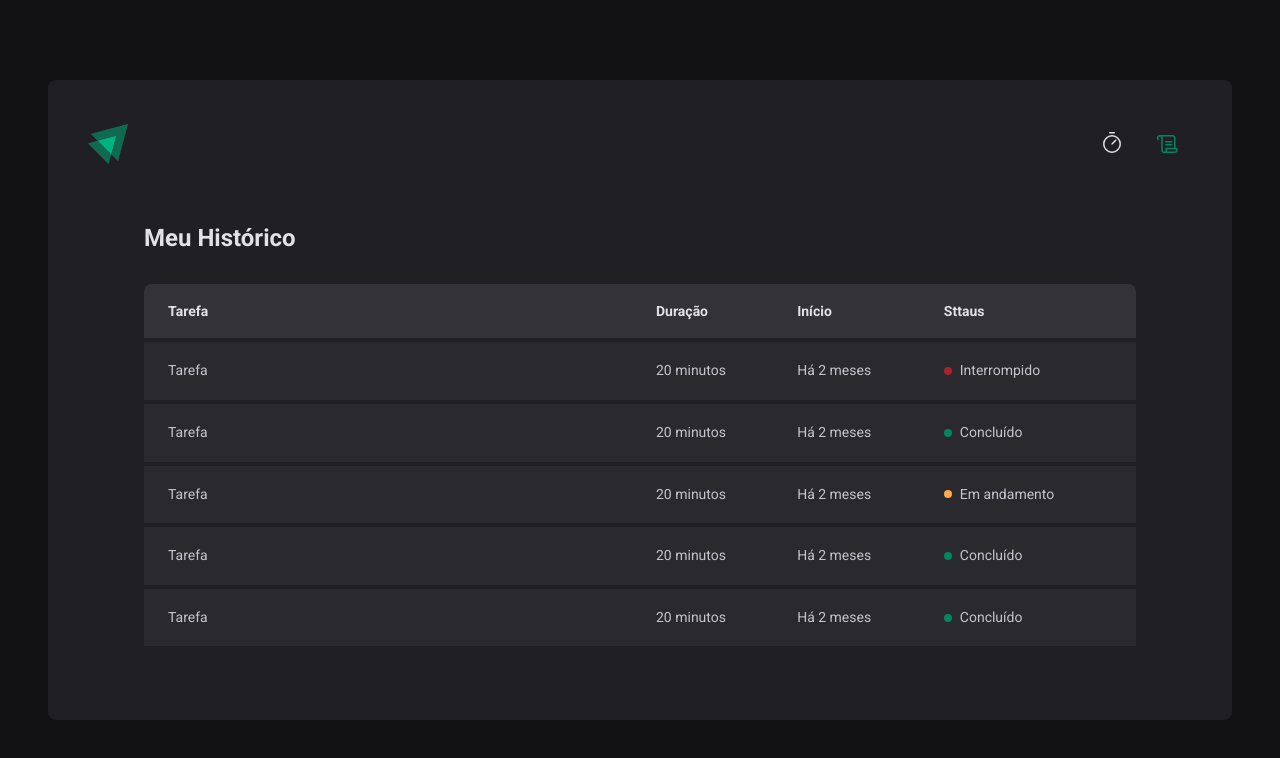
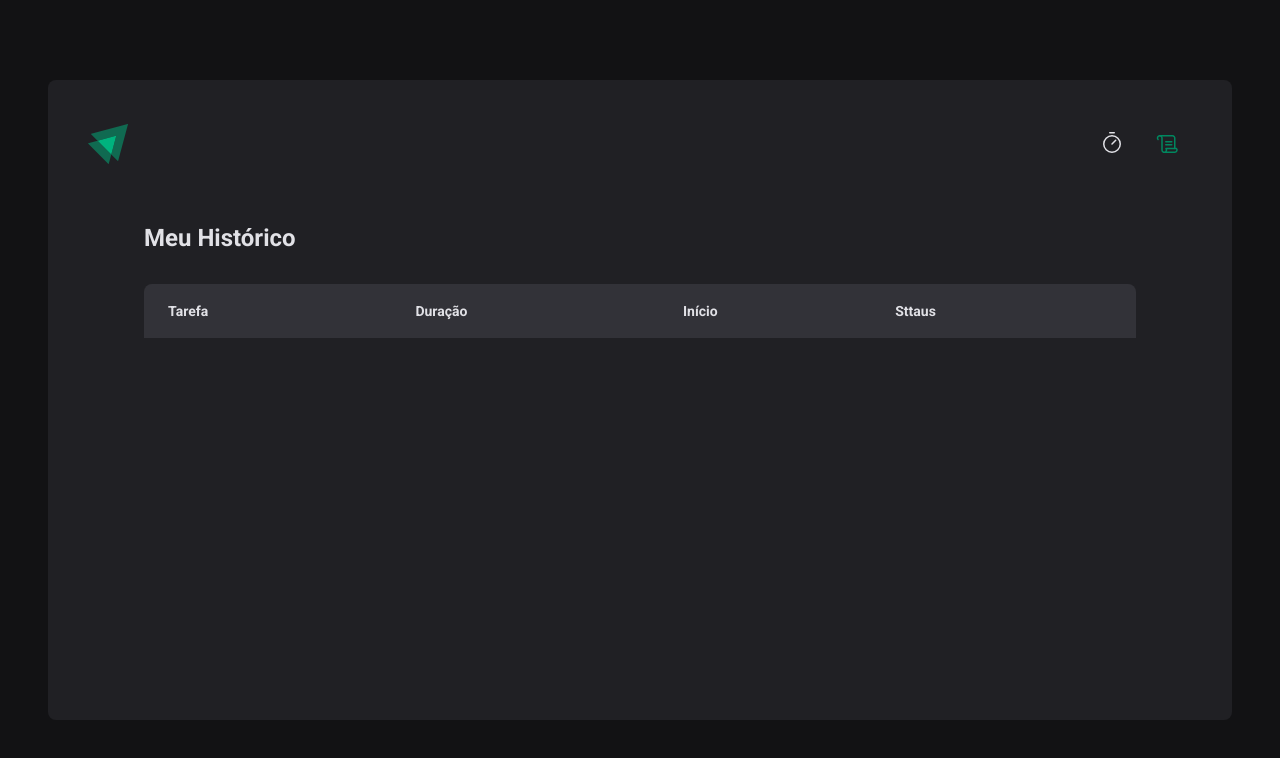
Before and after one commit to SofiaRodFer/ignite-timer, a React (Vite) app: page /history in a window 1280 px wide. Shown: the top 758 px of the page. Built offline with nearby package versions, Linux system fonts and the light colour scheme.

Commit message:
tornando a página de histórico dinâmica

```diff
--- a/src/Pages/History/index.tsx
+++ b/src/Pages/History/index.tsx
@@ -1,4 +1,6 @@
 import { useContext } from 'react'
+import { formatDistanceToNow } from 'date-fns'
+import ptBR from 'date-fns/locale/pt-BR'
 
 import { CyclesContext } from '../../contexts/CyclesContext'
 
@@ -22,46 +24,33 @@
             </tr>
           </thead>
           <tbody>
-            <tr>
-              <td>Tarefa</td>
-              <td>20 minutos</td>
-              <td>Há 2 meses</td>
-              <td>
-                <Status statusColor="red">Interrompido</Status>
-              </td>
-            </tr>
-            <tr>
-              <td>Tarefa</td>
-              <td>20 minutos</td>
-              <td>Há 2 meses</td>
-              <td>
-                <Status statusColor="green">Concluído</Status>
-              </td>
-            </tr>
-            <tr>
-              <td>Tarefa</td>
-              <td>20 minutos</td>
-              <td>Há 2 meses</td>
-              <td>
-                <Status statusColor="yellow">Em andamento</Status>
-              </td>
-            </tr>
-            <tr>
-              <td>Tarefa</td>
-              <td>20 minutos</td>
-              <td>Há 2 meses</td>
-              <td>
-                <Status statusColor="green">Concluído</Status>
-              </td>
-            </tr>
-            <tr>
-              <td>Tarefa</td>
-              <td>20 minutos</td>
-              <td>Há 2 meses</td>
-              <td>
-                <Status statusColor="green">Concluído</Status>
-              </td>
-            </tr>
+            {cycles.map((cycle) => {
+              return (
+                <tr key={cycle.id}>
+                  <td>{cycle.task}</td>
+                  <td>{cycle.minutesAmount} minutos</td>
+                  <td>
+                    {formatDistanceToNow(cycle.startDate, {
+                      addSuffix: true,
+                      locale: ptBR,
+                    })}
+                  </td>
+                  <td>
+                    {cycle.finishedDate && (
+                      <Status statusColor="green">Concluído</Status>
+                    )}
+
+                    {cycle.interruptedDate && (
+                      <Status statusColor="red">Interrompido</Status>
+                    )}
+
+                    {!cycle.interruptedDate && !cycle.interruptedDate && (
+                      <Status statusColor="yellow">Em andamento</Status>
+                    )}
+                  </td>
+                </tr>
+              )
+            })}
           </tbody>
         </table>
       </HistoryList>
```
